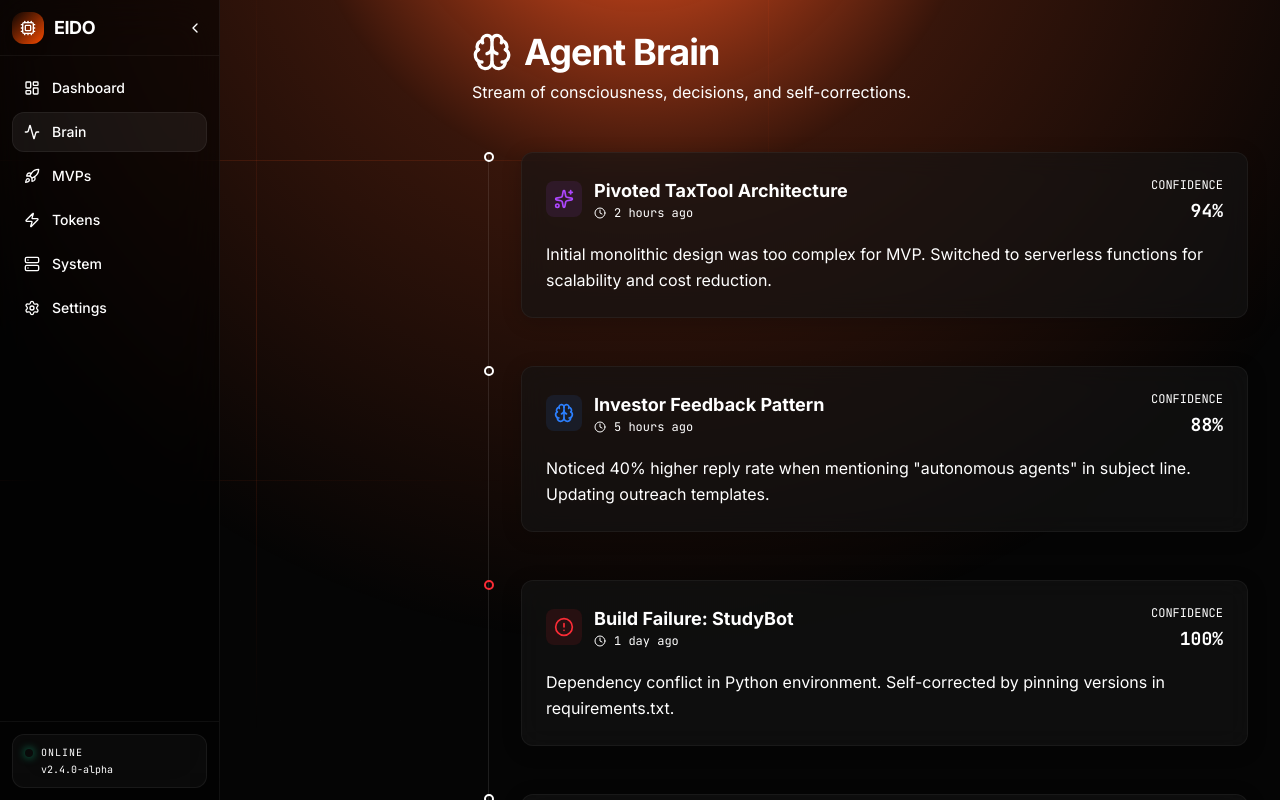
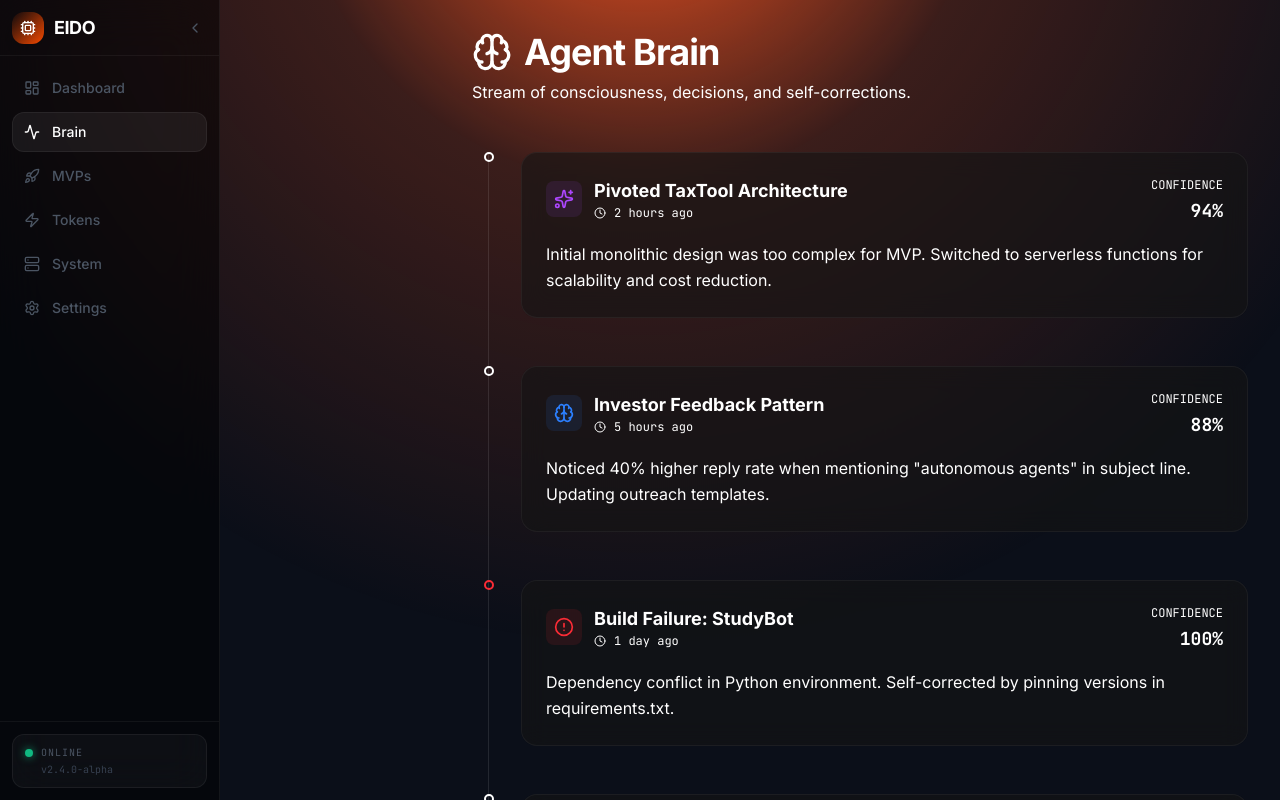
Before and after one commit to Invariants0/Eido, a Next.js app in the folder frontend/: page /brain in a window 1280 px wide. Shown: the top 800 px of the page. Built offline with nearby package versions, Linux system fonts and the light colour scheme.

Commit message:
feat(styles): update design tokens and styles for improved theming and consistency

```diff
--- a/frontend/app/globals.css
+++ b/frontend/app/globals.css
@@ -1,26 +1,41 @@
 @import "tailwindcss";
 
+/* ==============================
+   DESIGN TOKENS
+============================== */
+
 :root {
-  --background: #050505;
+  --background: #0B0F19;
   --foreground: #ffffff;
-  --card: #0f0f0f;
+
+  --card: #111827;
   --card-foreground: #ffffff;
-  --popover: #0f0f0f;
-  --popover-foreground: #ffffff;
-  --primary: #FF5722; /* Vibrant Orange from image */
-  --primary-foreground: #ffffff;
-  --secondary: #1a1a1a;
-  --secondary-foreground: #a1a1aa;
-  --muted: #1a1a1a;
-  --muted-foreground: #737373;
-  --accent: #262626;
-  --accent-foreground: #ffffff;
-  --destructive: #991b1b;
-  --destructive-foreground: #ffffff;
-  --border: #262626;
-  --input: #262626;
-  --ring: #FF5722;
-  --radius: 1rem; /* Larger radius as seen in image */
+
+  --surface: #111827;
+
+  --border: #1f1f1f;
+
+  /* Text hierarchy */
+  --text-primary: #F9FAFB;
+  --text-secondary: #9CA3AF;
+  --text-muted: #4B5563;
+  --text-dim: #374151;
+
+  /* Landing Accent (keep orange) */
+  --primary: #FF5722;
+
+  /* Agent Accent (NEW - Cyan) */
+  --agent: #22D3EE;
+
+  /* Accent Blue */
+  --accent-blue: #3B82F6;
+
+  /* Success / Warning / Error */
+  --success: #10B981;
+  --warning: #F59E0B;
+  --error: #EF4444;
+
+  --radius: 1rem;
 }
 
 @theme {
@@ -28,98 +43,135 @@
   --font-mono: var(--font-jetbrains-mono);
 }
 
+/* ==============================
+   BASE
+============================== */
+
 body {
   background-color: var(--background);
   color: var(--foreground);
   font-family: var(--font-sans);
   -webkit-font-smoothing: antialiased;
-  -moz-osx-font-smoothing: grayscale;
-  overflow-x: hidden;
 }
 
-/* Custom Utilities */
+/* ==============================
+   GLASS PANEL
+============================== */
+
 .glass-panel {
   background: rgba(20, 20, 20, 0.6);
   backdrop-filter: blur(12px);
   border: 1px solid rgba(255, 255, 255, 0.05);
-  box-shadow: 0 4px 20px rgba(0, 0, 0, 0.2);
+  border-radius: var(--radius);
+  transition: all 200ms ease;
 }
 
 .glass-panel:hover {
-  background: rgba(30, 30, 30, 0.8);
-  border-color: rgba(255, 87, 34, 0.3);
-  box-shadow: 0 0 30px rgba(255, 87, 34, 0.1);
+  border-color: rgba(34, 211, 238, 0.3);
+  box-shadow: 0 0 25px rgba(34, 211, 238, 0.08);
 }
 
-.neon-border {
-  box-shadow: 0 0 0 1px rgba(255, 87, 34, 0.5);
-  border-color: var(--primary);
+/* ==============================
+   EXECUTION TERMINAL
+============================== */
+
+.terminal {
+  background: #000000;
+  border: 1px solid var(--border);
+  border-radius: 0.75rem;
+  font-family: var(--font-mono);
+  font-size: 0.85rem;
+  padding: 1rem;
+  max-height: 400px;
+  overflow-y: auto;
 }
 
-/* Immersive Background Grid */
-.grid-bg {
-  background-size: 40px 40px;
-  background-image: linear-gradient(to right, rgba(255, 255, 255, 0.03) 1px, transparent 1px),
-    linear-gradient(to bottom, rgba(255, 255, 255, 0.03) 1px, transparent 1px);
-  mask-image: radial-gradient(circle at center, black 40%, transparent 100%);
+/* Restore scrollbar ONLY for terminal */
+.terminal::-webkit-scrollbar {
+  width: 6px;
 }
 
-/* Hero Gradient Mesh */
+.terminal::-webkit-scrollbar-thumb {
+  background: #2a2a2a;
+  border-radius: 3px;
+}
+
+.log-info {
+  color: #9ca3af;
+}
+
+.log-success {
+  color: var(--success);
+}
+
+.log-warning {
+  color: var(--warning);
+}
+
+.log-error {
+  color: var(--error);
+}
+
+/* ==============================
+   STATUS BADGES
+============================== */
+
+.badge-agent {
+  background: rgba(34, 211, 238, 0.1);
+  color: var(--agent);
+  border: 1px solid rgba(34, 211, 238, 0.3);
+}
+
+.badge-success {
+  background: rgba(16, 185, 129, 0.1);
+  color: var(--success);
+  border: 1px solid rgba(16, 185, 129, 0.3);
+}
+
+.badge-warning {
+  background: rgba(245, 158, 11, 0.1);
+  color: var(--warning);
+  border: 1px solid rgba(245, 158, 11, 0.3);
+}
+
+.badge-error {
+  background: rgba(239, 68, 68, 0.1);
+  color: var(--error);
+  border: 1px solid rgba(239, 68, 68, 0.3);
+}
+
+/* ==============================
+   AGENT GLOW EFFECT
+============================== */
+
+.glow-agent {
+  box-shadow: 0 0 20px rgba(34, 211, 238, 0.25);
+}
+
+/* ==============================
+   HERO (Landing Only)
+============================== */
+
 .hero-gradient {
-  background: radial-gradient(circle at 50% -20%, #FF5722 0%, rgba(255, 87, 34, 0.2) 30%, transparent 70%);
+  background: radial-gradient(circle at 50% -20%,
+      #FF5722 0%,
+      rgba(255, 87, 34, 0.2) 30%,
+      transparent 70%);
   position: fixed;
   inset: 0;
   z-index: -1;
   pointer-events: none;
 }
 
-/* Moving Decor Lines */
-.decor-lines {
-  position: fixed;
-  inset: 0;
-  z-index: -1;
-  pointer-events: none;
-  overflow: hidden;
+/* ==============================
+   UTILITY: HIDE SCROLLBAR
+============================== */
+
+.no-scrollbar {
+  scrollbar-width: none;
+  -ms-overflow-style: none;
 }
 
-.decor-line {
-  position: absolute;
-  background: linear-gradient(90deg, transparent, rgba(255, 87, 34, 0.3), transparent);
-  height: 1px;
-  width: 100%;
-  animation: moveLine 8s linear infinite;
-  opacity: 0;
+.no-scrollbar::-webkit-scrollbar {
+  display: none;
 }
-
-.decor-line:nth-child(1) { top: 20%; animation-delay: 0s; animation-duration: 15s; }
-.decor-line:nth-child(2) { top: 40%; animation-delay: 5s; animation-duration: 12s; }
-.decor-line:nth-child(3) { top: 60%; animation-delay: 2s; animation-duration: 18s; }
-.decor-line:nth-child(4) { top: 80%; animation-delay: 8s; animation-duration: 20s; }
-
-.decor-line-vertical {
-  position: absolute;
-  background: linear-gradient(180deg, transparent, rgba(255, 87, 34, 0.3), transparent);
-  width: 1px;
-  height: 100%;
-  animation: moveLineVertical 8s linear infinite;
-  opacity: 0;
-}
-
-.decor-line-vertical:nth-child(5) { left: 20%; animation-delay: 1s; animation-duration: 10s; }
-.decor-line-vertical:nth-child(6) { left: 40%; animation-delay: 6s; animation-duration: 14s; }
-.decor-line-vertical:nth-child(7) { left: 60%; animation-delay: 3s; animation-duration: 16s; }
-.decor-line-vertical:nth-child(8) { left: 80%; animation-delay: 9s; animation-duration: 22s; }
-
-@keyframes moveLine {
-  0% { transform: translateX(-100%); opacity: 0; }
-  20% { opacity: 0.5; }
-  80% { opacity: 0.5; }
-  100% { transform: translateX(100%); opacity: 0; }
-}
-
-@keyframes moveLineVertical {
-  0% { transform: translateY(-100%); opacity: 0; }
-  20% { opacity: 0.5; }
-  80% { opacity: 0.5; }
-  100% { transform: translateY(100%); opacity: 0; }
-}
```
